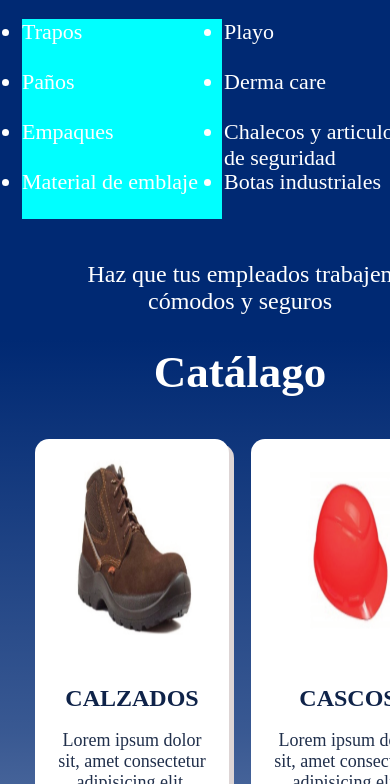
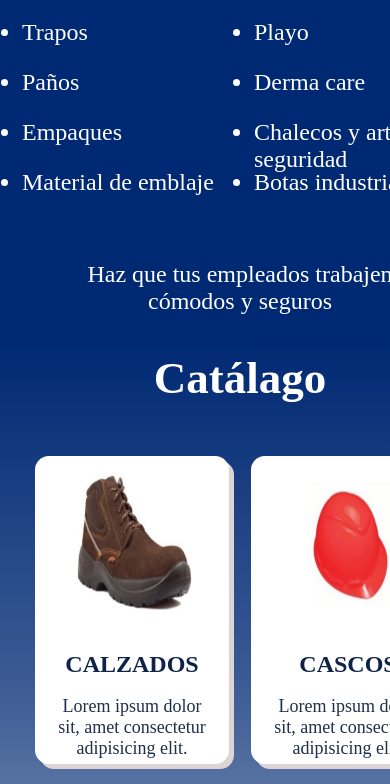
Before and after one commit to Aviel20/Proyecto-Final-de-HTML-y-CSS, a plain HTML site: page index.html in a window 390 px wide. Shown: the part 880-1664 px from the top of the page. Drawn offline with Linux system fonts and the light colour scheme.

Commit message:
Update style.css

```diff
--- a/css/style.css
+++ b/css/style.css
@@ -468,23 +468,14 @@ footer .dere{
         display: block;
         align-items: center;
         padding-left: 20px;
-        font-size: 22px;
-    }
-    .intro table td:nth-child(1){
-        background-color: aqua;
-
     }
     .intro table li{
-        width: 200px;
+        width: 230px;
         height: 50px;
-
-    }
-    .catalogo{
-        height: 1300px;
     }
     .catalogo .contenedor .producto{
         width: 45%;
-        height: 30%;
+        height: 28%;
     }
     .intro .contenedor .p1{
         font-size: 24px;
```
